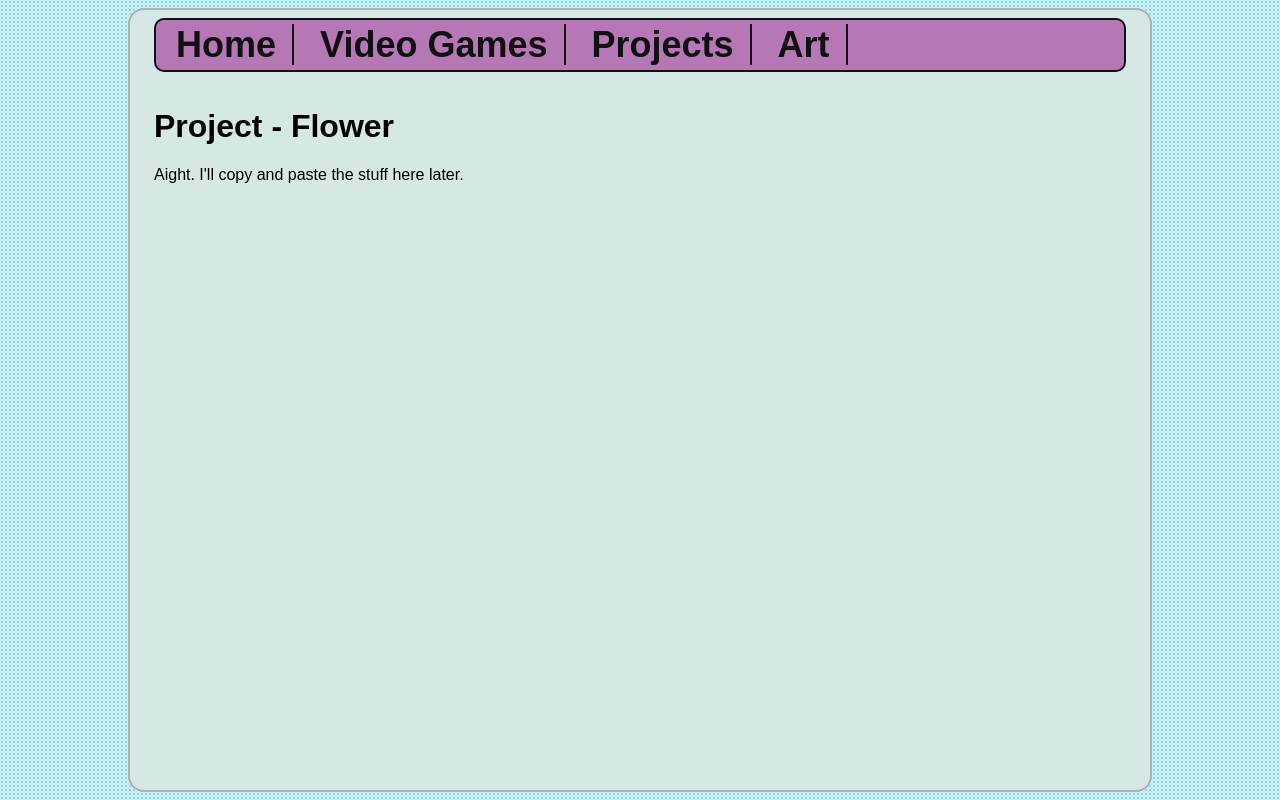
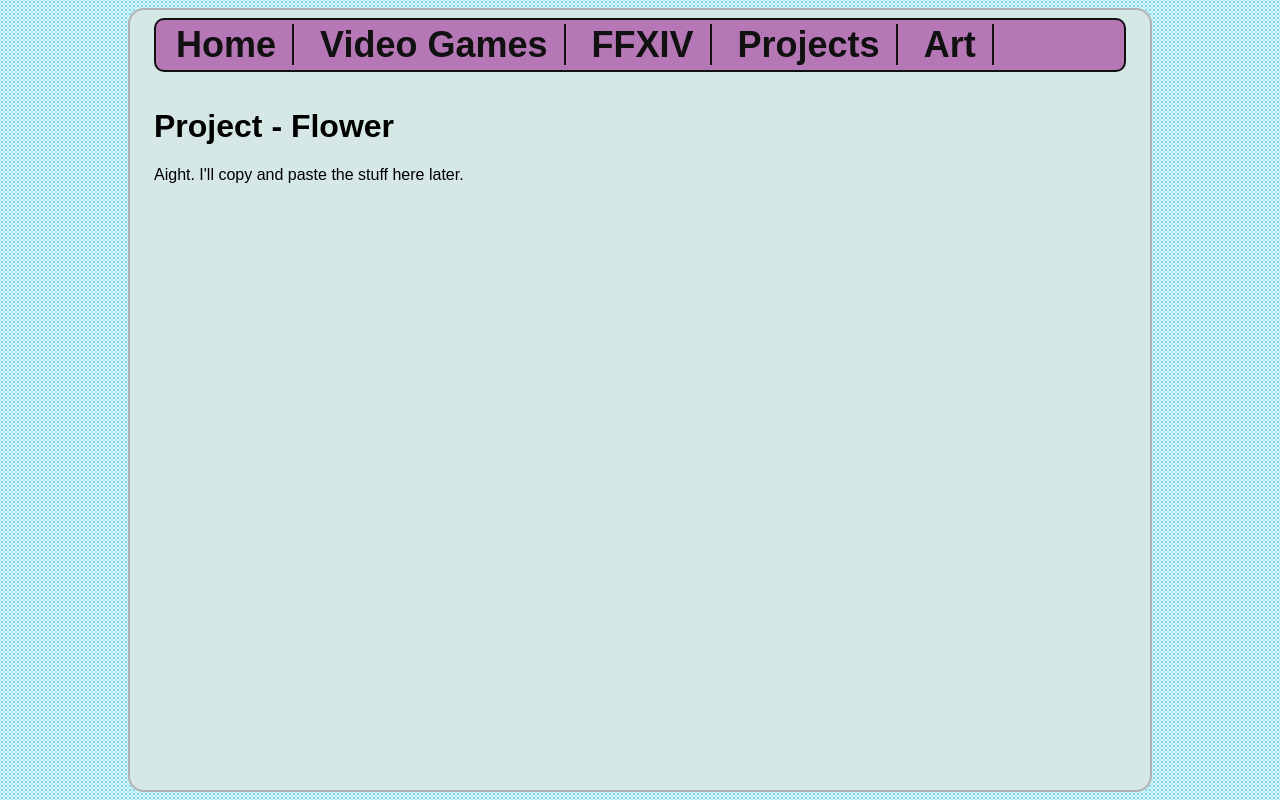
Before and after one commit to Asch-Faye/AttemptPage, a plain HTML site: page flower.html in a window 1280 px wide. Drawn offline with Linux system fonts and the light colour scheme.

Commit message:
Update flower.html

```diff
--- a/flower.html
+++ b/flower.html
@@ -8,6 +8,7 @@
     <ul>
       <li><a href="index.html">Home</a></li>
       <li><a href="videogames.html">Video Games</a></li>
+      <li><a href="ffxiv.html">FFXIV</a></li>
       <li><a href="projects.html">Projects</a></li>
       <li><a href="art.html">Art</a></li>
     </ul>
```
